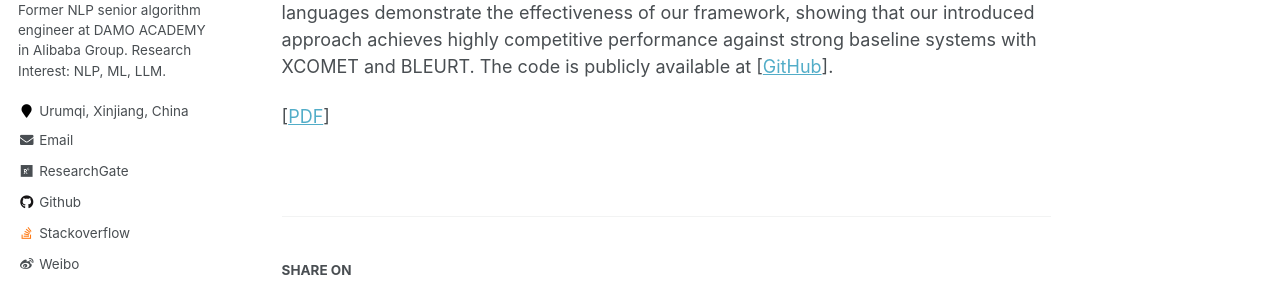
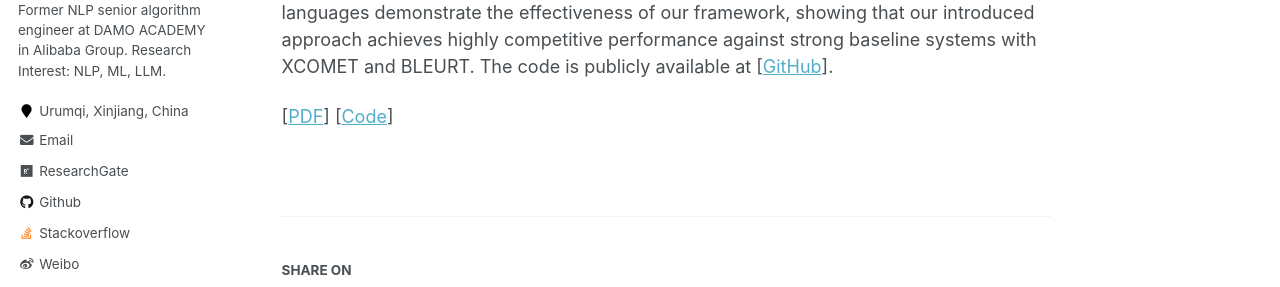
Before and after one commit to miradel51/miradel51.github.io, a Jekyll site: the page built from _publications/2026_ijcnn_llm_mt_rag_agent.md, in a window 1280 px wide and 900 px high, scrolled down 683 px. Shown: the part 274-561 px from the top of the window. Built offline with Jekyll 4.4.1, drawn with Linux system fonts in a browser that asks for light colours; some web fonts are replaced.

Commit message:
Update 2026_ijcnn_llm_mt_rag_agent.md
Added the code links

```diff
--- a/_publications/2026_ijcnn_llm_mt_rag_agent.md
+++ b/_publications/2026_ijcnn_llm_mt_rag_agent.md
@@ -27,4 +27,4 @@ By integrating implicit correction with explicit feedback, the proposed framewor
 Extensive experiments on three benchmarks (FLORES-200, NTREX-128, and TICO-19) covering 8 low-resource languages demonstrate the effectiveness of our framework, showing that our introduced approach achieves highly competitive performance against strong baseline systems with XCOMET and BLEURT.
 The code is publicly available at \[[GitHub](https://github.com/qaza200/2stagerefine)\].
 
-\[[PDF](https://www.researchgate.net/publication/403332692_Retrieve_Refine_and_Translate_LLM-Based_Translation_for_Low-Resource_Languages)\]
+\[[PDF](https://www.researchgate.net/publication/403332692_Retrieve_Refine_and_Translate_LLM-Based_Translation_for_Low-Resource_Languages)\] \[[Code](https://github.com/qaza200/2stagerefine)\]
```
